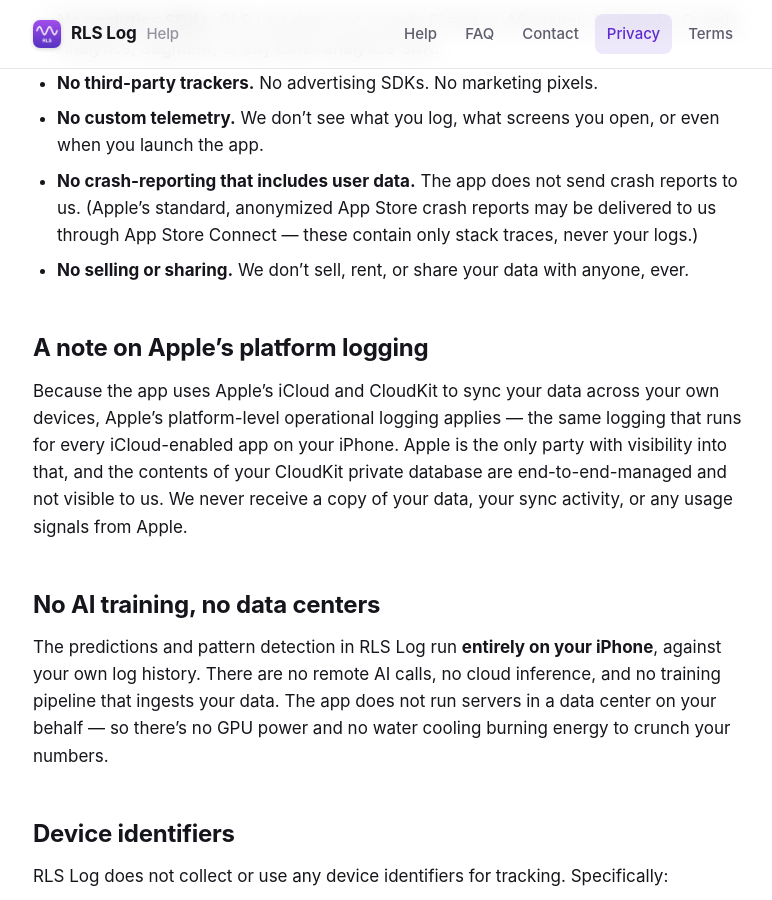
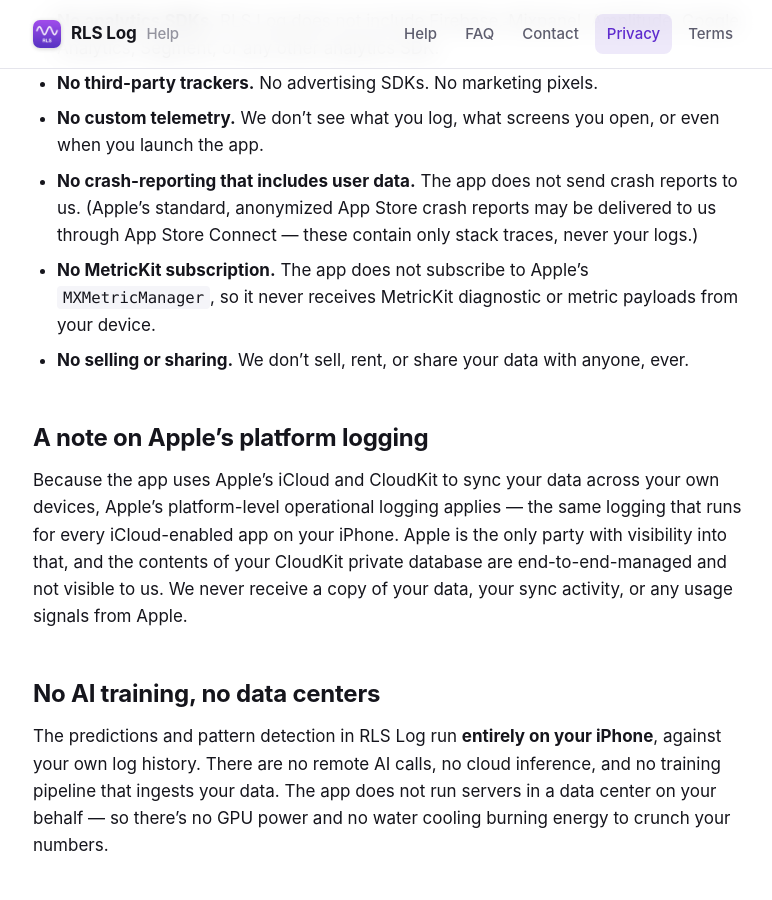
Before and after one commit to icweb/rls-log-help, a Jekyll site: the page built from privacy.md, in a window 1280 px wide and 900 px high, scrolled down 2046 px. Shown: the whole window, without its empty margins (251-1023 px from the left). Built offline with Jekyll 4.4.1, drawn with Linux system fonts in a browser that asks for light colours.

Commit message:
Disclose that the app does not subscribe to MetricKit
Add an explicit "No MetricKit subscription" bullet under "What we
don't do." Apple's MetricKit (MXMetricManager) is opt-in for
developers — the app does not subscribe to it, so it never receives
diagnostic or metric payloads from user devices. Stating this
explicitly preempts the question and matches the "Data Not
Collected" privacy nutrition posture.

Co-Authored-By: Claude Opus 4.7 <noreply@anthropic.com>

```diff
--- a/privacy.md
+++ b/privacy.md
@@ -79,6 +79,9 @@ You can revoke any Apple Health permission at any time in **Settings → Privacy
   reports to us. (Apple's standard, anonymized App Store crash reports may be
   delivered to us through App Store Connect — these contain only stack traces,
   never your logs.)
+- **No MetricKit subscription.** The app does not subscribe to Apple's
+  `MXMetricManager`, so it never receives MetricKit diagnostic or metric
+  payloads from your device.
 - **No selling or sharing.** We don't sell, rent, or share your data with
   anyone, ever.
 
```
